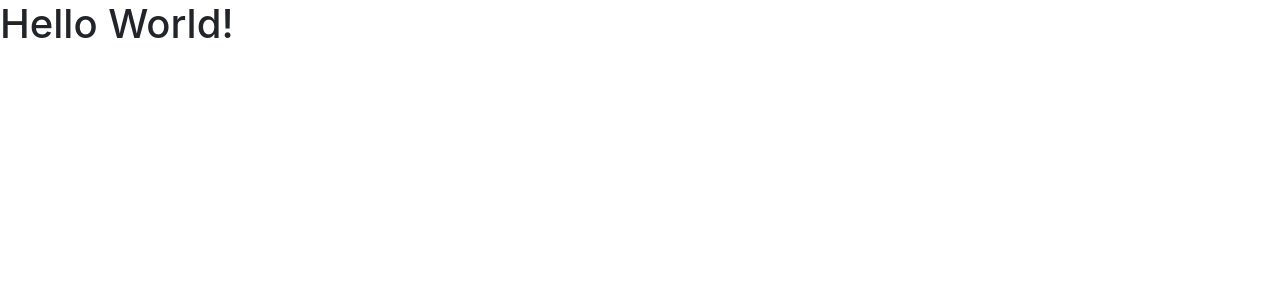
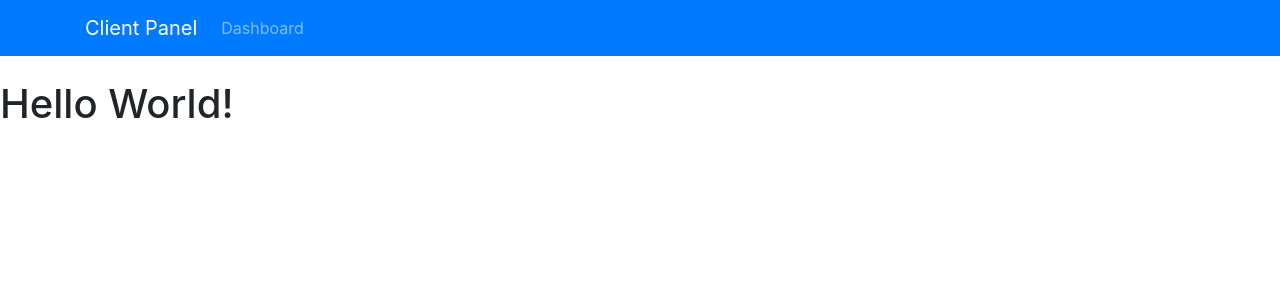
Before and after one commit to grigroka/react-client-panel-firebase, a React (Create React App) app: page / in a window 1280 px wide. Shown: the top 300 px of the page. Built offline with nearby package versions, Linux system fonts and the light colour scheme; the HTML template or start-up script is replaced by a standard one.

Commit message:
navbar implementation

```diff
--- a/src/App.js
+++ b/src/App.js
@@ -1,10 +1,13 @@
 import React, { Component } from 'react';
+import AppNavbar from './components/layout/AppNavbar';
+
 import './App.css';
 
 class App extends Component {
   render() {
     return (
       <div className="App">
+        <AppNavbar />
         <h1>Hello World!</h1>
       </div>
     );
--- /dev/null
+++ b/src/components/layout/AppNavbar.js
@@ -0,0 +1,35 @@
+import React, { Component } from 'react';
+import { Link } from 'react-router-dom';
+
+export class AppNavbar extends Component {
+  render() {
+    return (
+      <nav className="navbar navbar-expand-md navbar-dark bg-primary mb-4">
+        <div className="container">
+          <Link to="/" className="navbar-brand">
+            Client Panel
+          </Link>
+          <button
+            className="navbar-toggler"
+            type="button"
+            data-toggle="collapse"
+            data-target="#navbarMain"
+          >
+            <span className="navbar-toggler-icon" />
+          </button>
+          <div className="collapse navbar-collapse" id="navbarMain">
+            <ul className="navbar-nav mr-auto">
+              <li className="nav-item">
+                <Link to="/" className="nav-link">
+                  Dashboard
+                </Link>
+              </li>
+            </ul>
+          </div>
+        </div>
+      </nav>
+    );
+  }
+}
+
+export default AppNavbar;
```
Also changed, not shown: src/components/clients/Clients.js (added), src/components/layout/Dashboard.js (added), src/components/layout/Sidebar.js (added).
